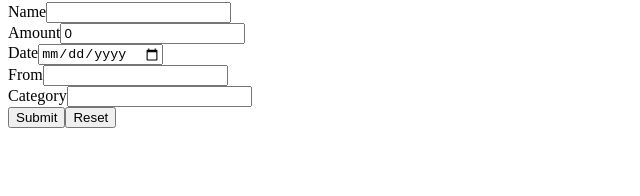
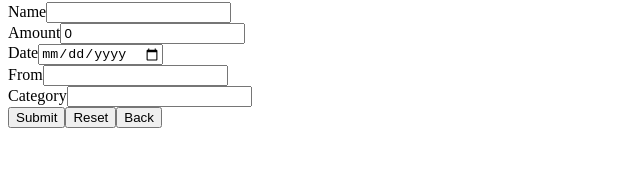
Before and after one commit to Nugget-Meister/Budgeting-App-Front-End, a React (Vite) app: page /new in a window 1280 px wide. Shown: the part 104-300 px from the top of the page, without its empty margins (0-640 px from the left). Built offline with nearby package versions, Linux system fonts and the light colour scheme.

Commit message:
Craig'slist achieved. All pages now link properly, init react bootstrap

```diff
--- a/src/components/Form/Form.jsx
+++ b/src/components/Form/Form.jsx
@@ -41,11 +41,10 @@ const Form = ({id}) => {
             console.log(id)
             updateTransaction(id, transaction)
             .then(res => alert(`Updated ${transaction.item_name}.`))
-            .then(after => navigate("/"))
+            .then(after => navigate(`/${id}`))
             .catch(err => console.error(err))
         }
         else {
-            console.log("No Id")
             addTransaction(transaction)
             .then(res => {
                 if(res.status == 200) {
@@ -57,7 +56,7 @@ const Form = ({id}) => {
                 }
             })
             .catch(err => {
-                console.error("Failed")
+                console.error(err)
             })
         }
 
@@ -111,6 +110,7 @@ const Form = ({id}) => {
                 /><br />
             <button type="submit">Submit</button>
             <button type="reset" onClick={handleReset}>Reset</button>
+            <button onClick={()=> {navigate("/")}}>Back</button>
             </form>
         </div>
     );
```
